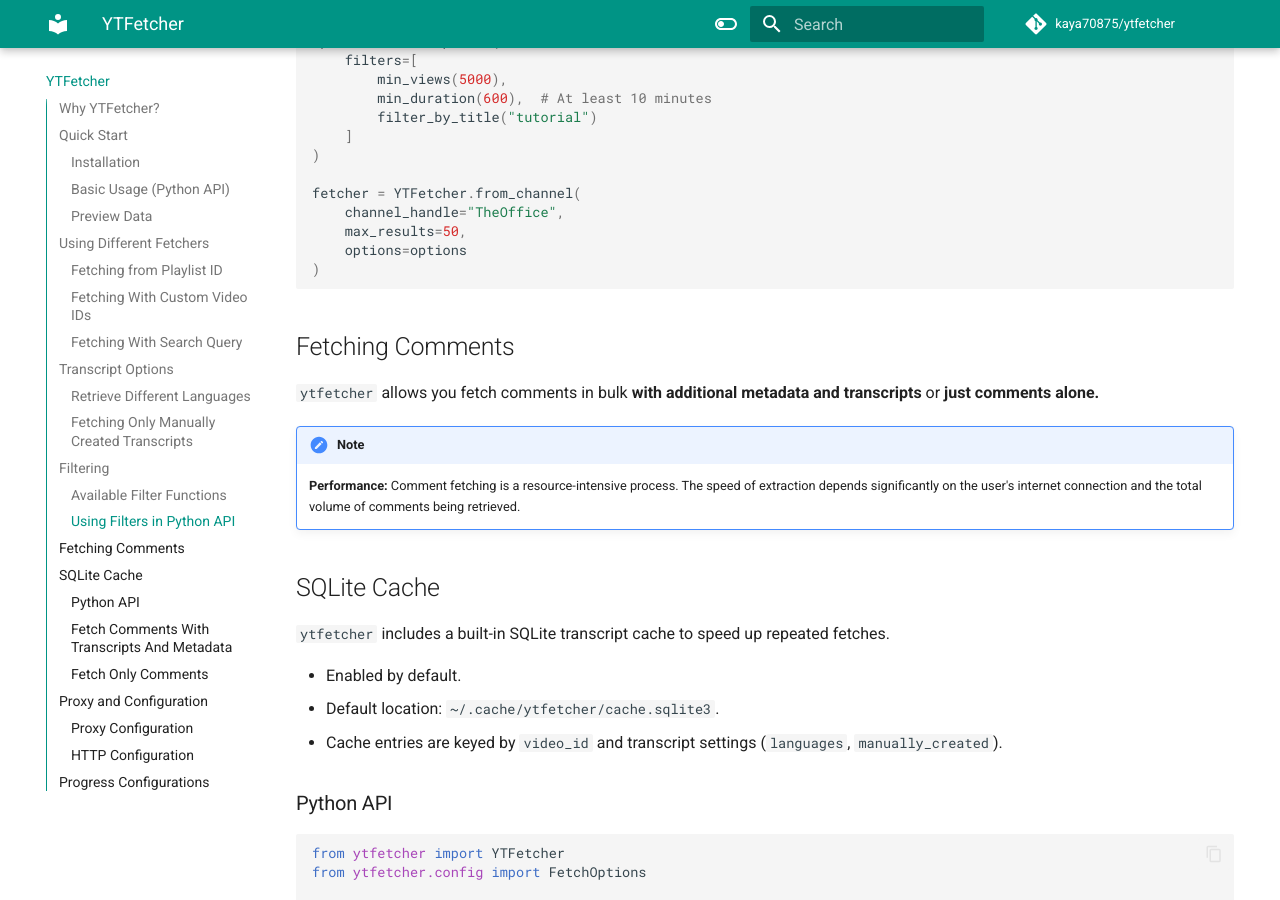
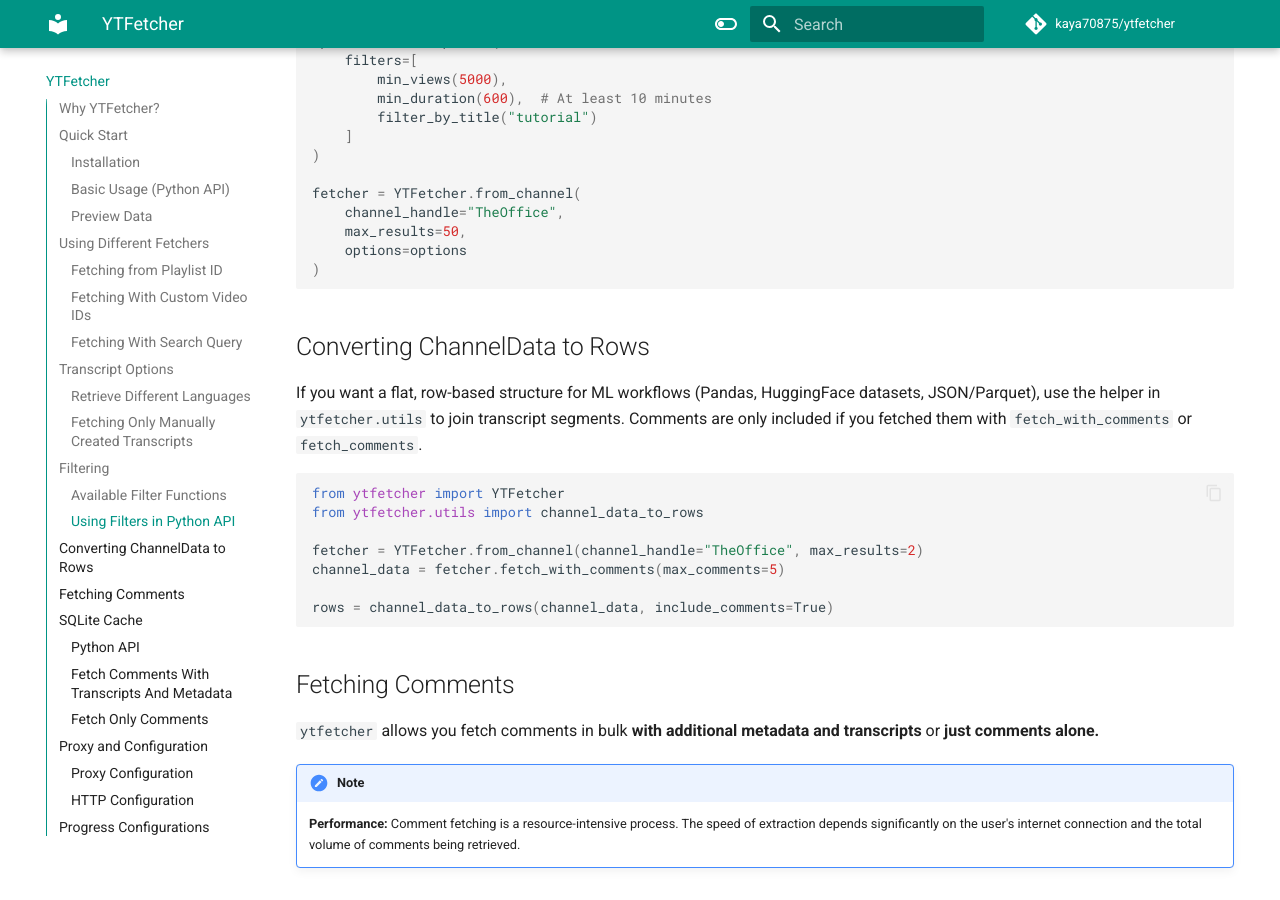
Before and after one commit to kaya70875/ytfetcher, an MkDocs documentation site: the page built from docs/index.md, in a window 1280 px wide and 900 px high, scrolled down 4968 px. Built offline with MkDocs 1.6.1 and Material for MkDocs 9.7.7, drawn with Linux system fonts in a browser that asks for light colours; comment, search, counter and statistics services are not loaded.

Commit message:
docs: add new method to mkdocs

````diff
--- a/docs/index.md
+++ b/docs/index.md
@@ -215,6 +215,20 @@
 )
 ```
 
+## Converting ChannelData to Rows
+
+If you want a flat, row-based structure for ML workflows (Pandas, HuggingFace datasets, JSON/Parquet), use the helper in `ytfetcher.utils` to join transcript segments. Comments are only included if you fetched them with `fetch_with_comments` or `fetch_comments`.
+
+```python
+from ytfetcher import YTFetcher
+from ytfetcher.utils import channel_data_to_rows
+
+fetcher = YTFetcher.from_channel(channel_handle="TheOffice", max_results=2)
+channel_data = fetcher.fetch_with_comments(max_comments=5)
+
+rows = channel_data_to_rows(channel_data, include_comments=True)
+```
+
 ## Fetching Comments
 `ytfetcher` allows you fetch comments in bulk **with additional metadata and transcripts** or **just comments alone.**
 
````
